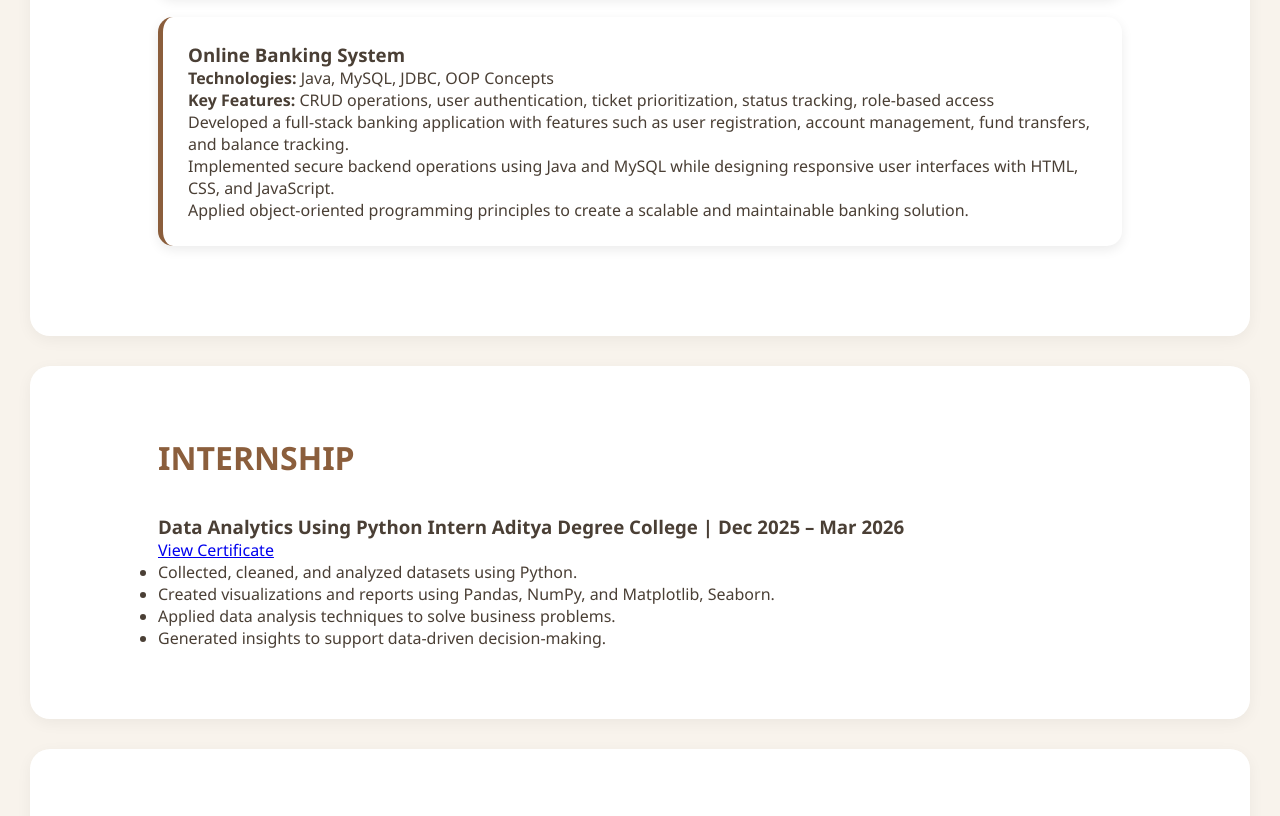
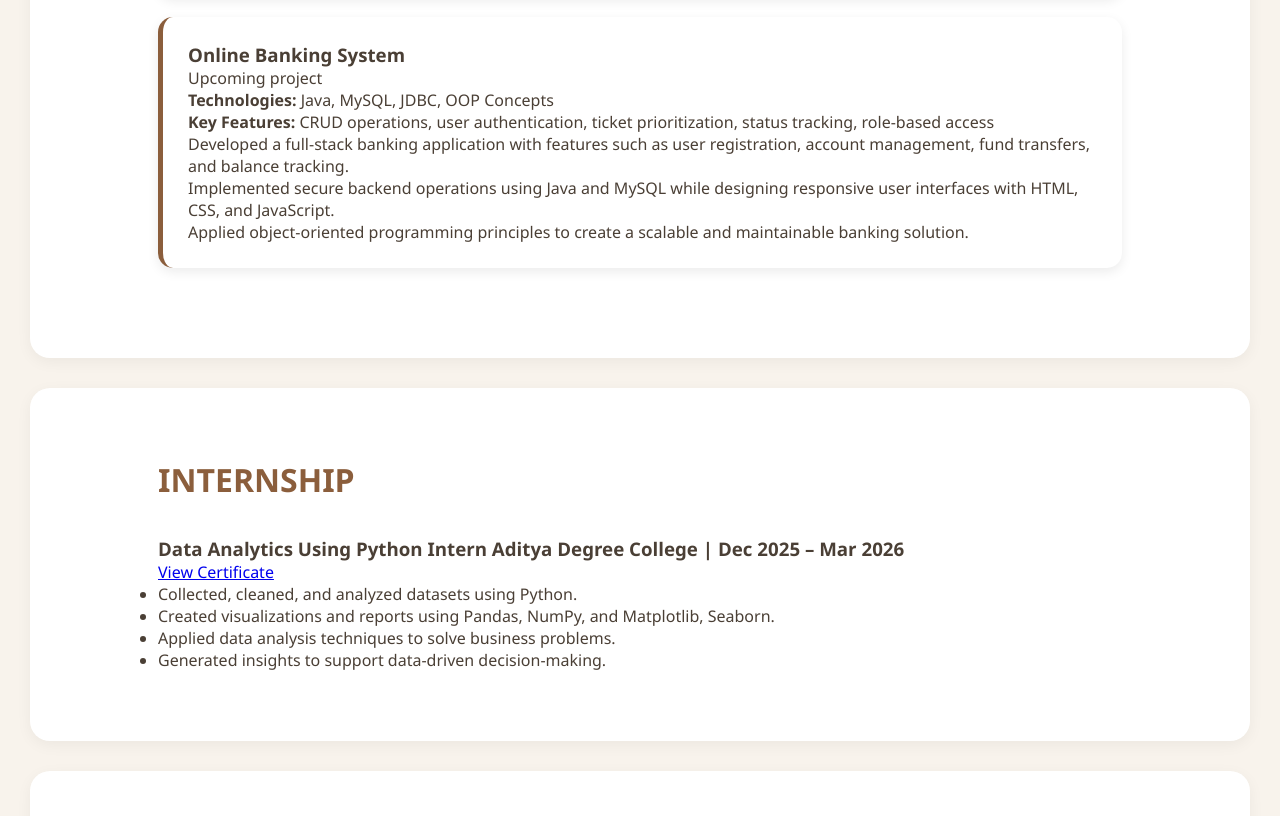
Before and after one commit to YELUMULA-DIVYA/Divya_Portfolio, a plain HTML site: page index.html in a window 1280 px wide. Shown: the part 2594-3410 px from the top of the page. Drawn offline with Linux system fonts and the light colour scheme.

Commit message:
Fix HTML formatting issues in index.html

```diff
--- a/index.html
+++ b/index.html
@@ -154,7 +154,7 @@ Analyzed YouTube video performance data to identify trends in views, likes, comm
 
 <div class="project-card">
 <h3>Online Banking System</h3>
-
+<p>Upcoming project </p>
 <p><strong>Technologies:</strong> Java, MySQL, JDBC, OOP Concepts</p>
 
 <p><strong>Key Features:</strong> CRUD operations, user authentication, ticket prioritization, status tracking, role-based access</p>
```
